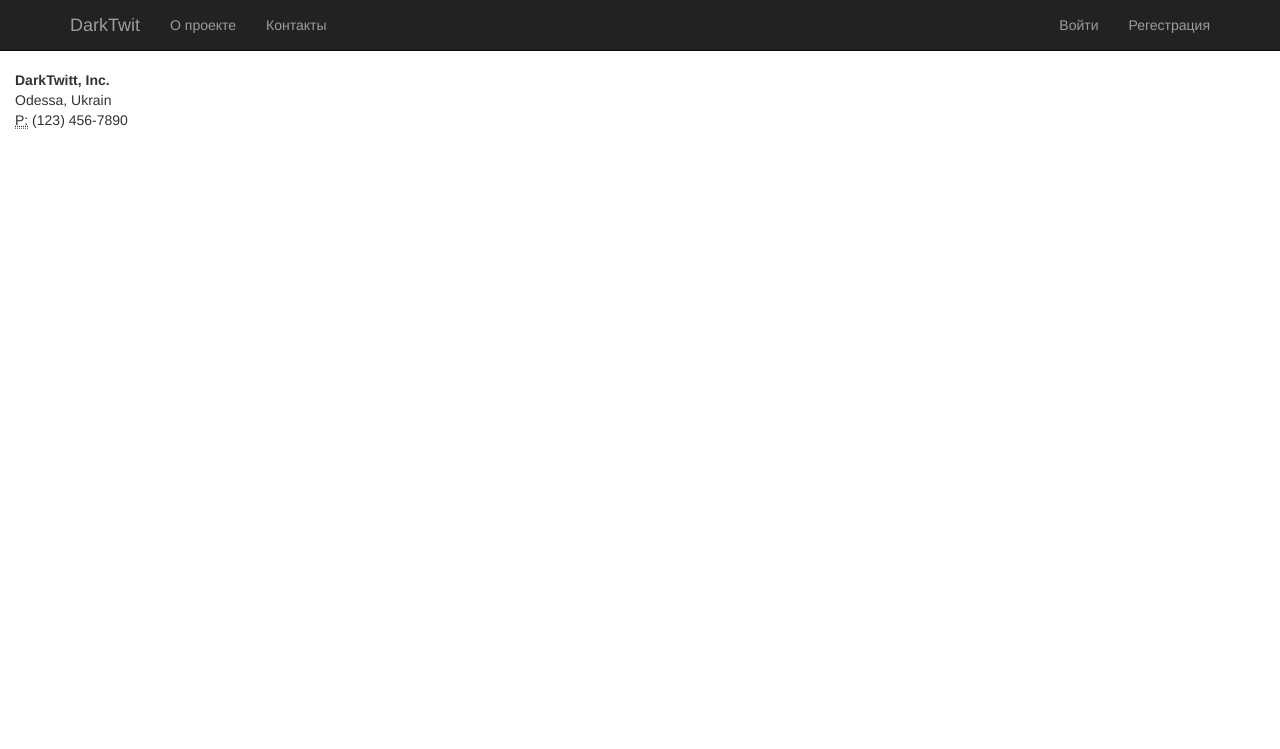
After one commit to NICOLAS-Boss/TPAisMyLife, a Django app: template blog/templates/blog/contacts.html in a window 1280 px wide. The commit adds this page. Shown: the top 749 px of the page. Run offline with Django 3.2, Linux system fonts and the light colour scheme; the template is opened without the code that fills it, so the values that code supplies are empty; parts of the project's set-up code (start-up, migrations or seed data) failed here and were passed over; some libraries are stand-ins or nearby versions.

Commit message:
add contacts page

```diff
--- a/blog/templates/blog/base.html
+++ b/blog/templates/blog/base.html
@@ -29,7 +29,7 @@
                         <li><a href="/statistics/">Статистика</a></li>
                         {%endif%}
                         <li><a href="/about">О проекте</a></li>
-                        <li><a href="/contact">Контакты</a></li>
+                        <li><a href="/contacts">Контакты</a></li>
                     </ul>
                     <ul class="nav navbar-nav navbar-right">
                         {%if user.is_authenticated%}
--- /dev/null
+++ b/blog/templates/blog/contacts.html
@@ -0,0 +1,18 @@
+{%extends 'blog/base.html'%}
+{%block basecontent %}
+<div class="container-fluid">
+    <div class="row">
+        <div class="col-md-12">
+            <address>
+                <strong>DarkTwitt, Inc.</strong><br />
+                Odessa, Ukrain<br />
+                <abbr title="Phone">P:</abbr> (123) 456-7890
+            </address>
+        </div>
+    </div>
+</div>
+
+<style>
+body { padding-top: 50px; }
+</style>
+{%endblock%}
--- a/blog/urls.py
+++ b/blog/urls.py
@@ -10,6 +10,7 @@ router.register(r'profiles',views.ProfileViewSet)
 urlpatterns = [
         url(r'^api/', include(router.urls)),
         url(r'^$',views.main, name='main'),
+        url(r'^contacts/$',views.contacts, name='contacts'),
         url(r'^new_user/$',views.new_user,name='new_user'),
         url(r'^profile/$',views.profile_redirect,name='profile_redirect'),
         url(r'^profile/(?P<name>[a-zA-Z0-9]+)/$',views.profile, name='profile'),
```
Also changed, not shown: blog/views.py (+10 -0 lines), 2 other files.
